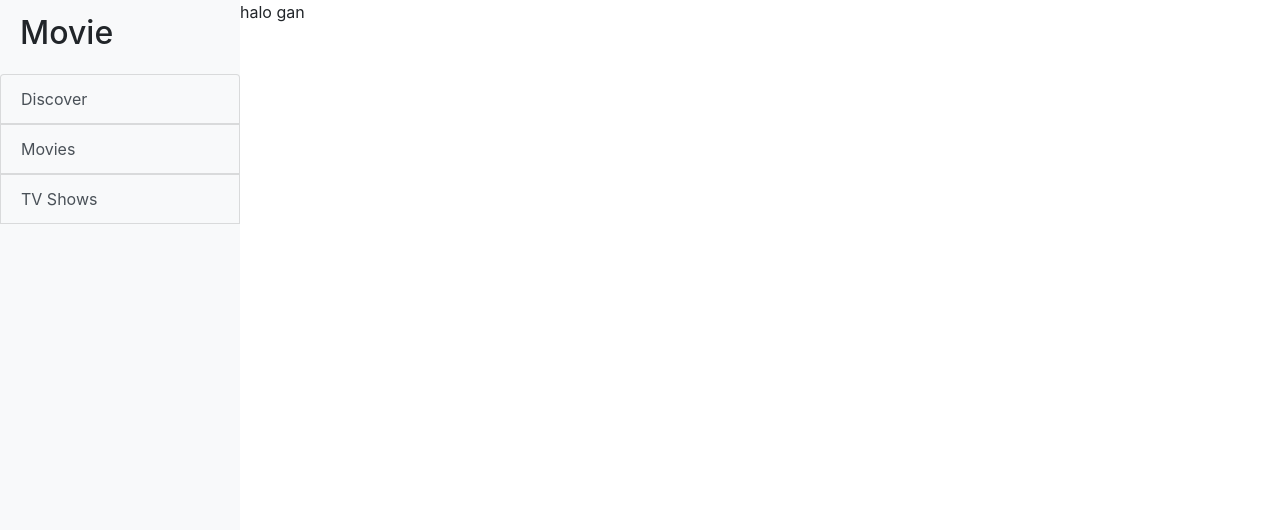
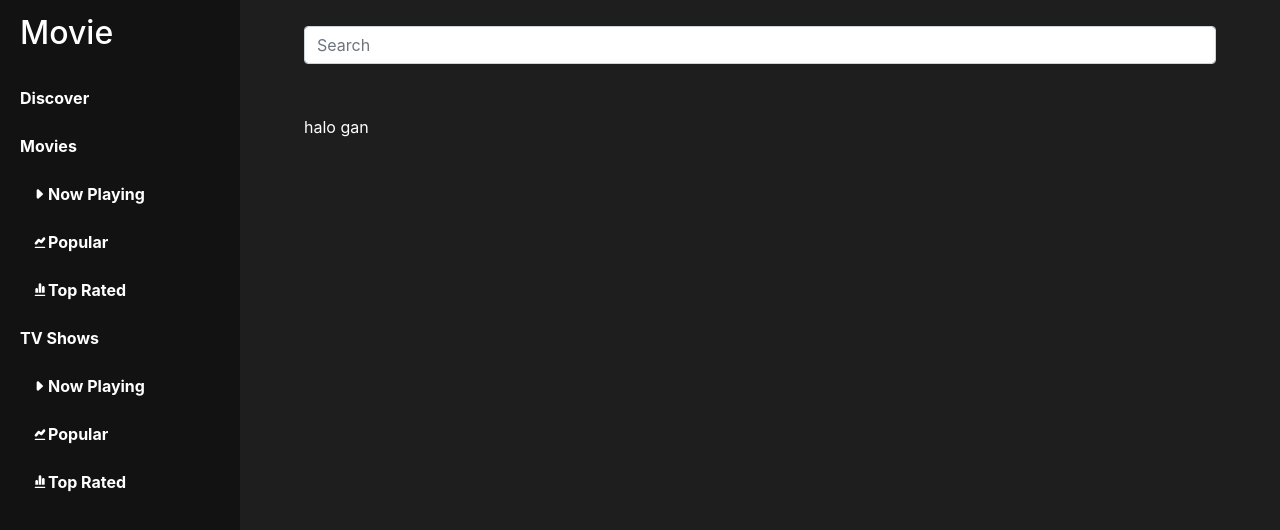
Before and after one commit to muhammadkevinpf/movie-ver-2, a React (Create React App) app: page / in a window 1280 px wide. Shown: the top 530 px of the page. Built offline with nearby package versions, Linux system fonts and the light colour scheme.

Commit message:
add navbar

```diff
--- a/src/App.scss
+++ b/src/App.scss
@@ -1,4 +1,13 @@
 @import "~bootstrap/scss/bootstrap";
+
+$softBlack: #1e1e1e;
+$darkerBlack: #121212;
+$softerBlack: #2e2e2e;
+$whiteColor: #fff;
+
+* {
+  color: $whiteColor;
+}
 
 #wrapper {
   overflow-x: hidden;
@@ -8,12 +17,22 @@
   min-height: 100vh;
   margin-left: -15rem;
   transition: margin 0.25s ease-out;
+  background-color: $darkerBlack;
   .sidebar-heading {
     padding: 0.875rem 1.25rem;
     font-size: 1.2rem;
+    background-color: $darkerBlack;
   }
   .list-group {
     width: 15rem;
+    .list-group-item {
+      border: none;
+      font-weight: bold;
+      background-color: $darkerBlack;
+    }
+    .list-group-item-action {
+      color: $whiteColor;
+    }
   }
   .submenu {
     padding: 0.75rem 2rem;
@@ -22,10 +41,20 @@
 
 #page-content-wrapper {
   min-width: 100vw;
+  background-color: $softBlack;
 }
 
 #wrapper.toggled #sidebar-wrapper {
   margin-left: 0;
+}
+
+.navbar {
+  padding: 1.6rem 1.25rem;
+  background-color: $softBlack;
+}
+
+.content-wrapper {
+  padding: 1.6rem 1.25rem;
 }
 
 @media (min-width: 768px) {
@@ -41,4 +70,14 @@
   #wrapper.toggled #sidebar-wrapper {
     margin-left: -15rem;
   }
+
+  .navbar {
+    padding: 1.6rem 4rem;
+    display: flex;
+    align-items: flex-end;
+  }
+
+  .content-wrapper {
+    padding: 1.6rem 4rem;
+  }
 }
--- /dev/null
+++ b/src/component/Navbar.jsx
@@ -0,0 +1,16 @@
+import React from "react";
+
+function Navbar() {
+  return (
+    <div className="navbar">
+      <input
+        type="text"
+        className="form-control"
+        name="search"
+        placeholder="Search"
+      />
+    </div>
+  );
+}
+
+export default Navbar;
--- a/src/component/Sidebar.jsx
+++ b/src/component/Sidebar.jsx
@@ -9,11 +9,10 @@ function Sidebar() {
       return links.hasOwnProperty("to") ? (
         fetchLink({ to: links.to, index: links.index, title: links.title })
       ) : (
-        <Accordion>
-          {console.log(links.index)}
+        <Accordion defaultActiveKey={links.index}>
           <Accordion.Toggle
             variant="link"
-            className="list-group-item list-group-item-action bg-light"
+            className="list-group-item list-group-item-action"
             eventKey={links.index}
           >
             {links.title}
@@ -37,7 +36,7 @@ function Sidebar() {
   const fetchLink = ({ to, index, title, subMenu = false, icon }) => (
     <Link
       to={to}
-      className={`list-group-item list-group-item-action bg-light ${
+      className={`list-group-item list-group-item-action ${
         subMenu ? "submenu" : ""
       }`}
       key={index}
@@ -48,7 +47,7 @@ function Sidebar() {
     </Link>
   );
   return (
-    <div className="bg-light" id="sidebar-wrapper">
+    <div id="sidebar-wrapper">
       <div className="sidebar-heading">
         <h2>Movie</h2>
       </div>
--- a/src/layout/Main.js
+++ b/src/layout/Main.js
@@ -1,18 +1,21 @@
 import React from "react";
 import { BrowserRouter as Router, Route, Switch } from "react-router-dom";
 import Sidebar from "../component/Sidebar";
-
+import Navbar from "../component/Navbar";
 function Main() {
   return (
     <div className="d-flex" id="wrapper">
       <Router>
         <Sidebar />
         <div id="page-content-wrapper">
-          <Switch>
-            <Route exact path="/">
-              <p>halo gan</p>
-            </Route>
-          </Switch>
+          <Navbar />
+          <div className="content-wrapper">
+            <Switch>
+              <Route exact path="/">
+                <p>halo gan</p>
+              </Route>
+            </Switch>
+          </div>
         </div>
       </Router>
     </div>
```
Also changed, not shown: src/layout/Discover.js (added).
